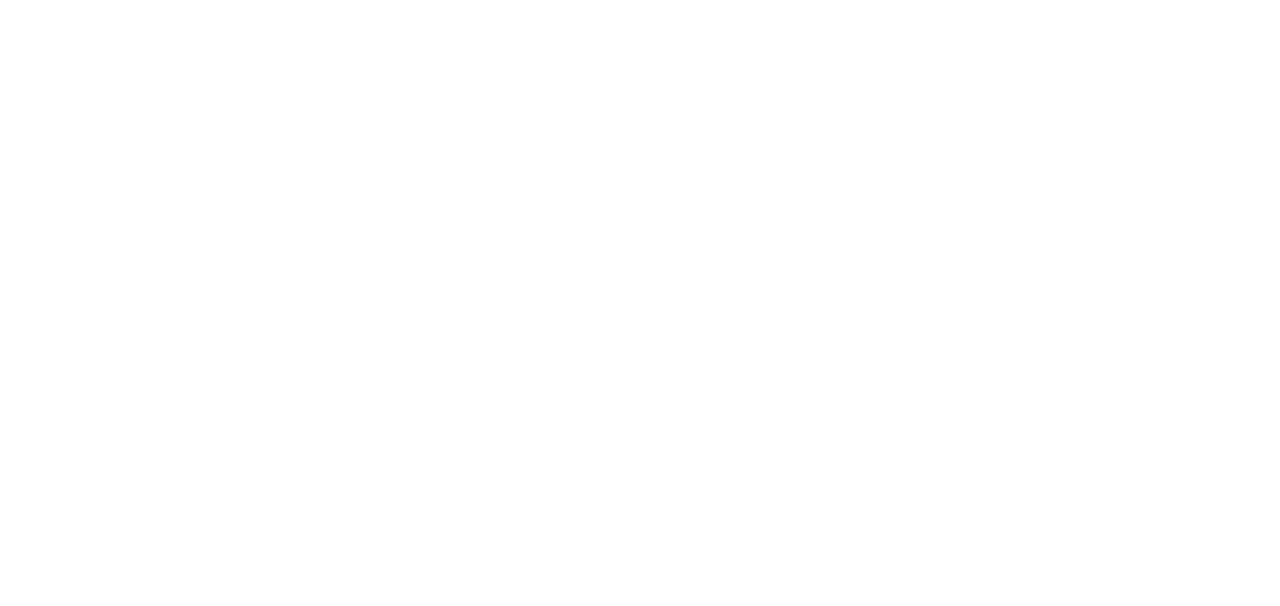
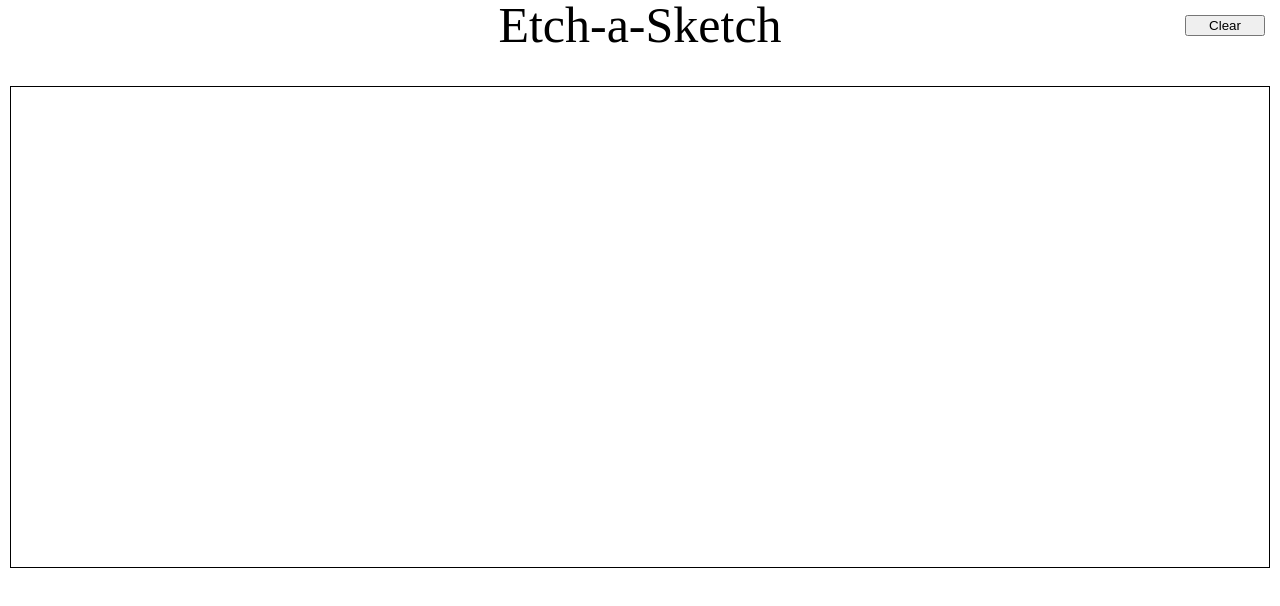
Before and after one commit to josh-wilson6289/etch-a-sketch, a plain HTML site: page index.html in a window 1280 px wide. Drawn offline with Linux system fonts and the light colour scheme.

Commit message:
set up with flexbox

```diff
--- a/index.html
+++ b/index.html
@@ -5,10 +5,16 @@
   <meta http-equiv="X-UA-Compatible" content="IE=edge">
   <meta name="viewport" content="width=device-width, initial-scale=1.0">
   <link rel="stylesheet" href="style.css">
-  <script src="index.js"></script>
+  <script src="index.js" defer></script>
   <title>Etch-a-Sketch</title>
 </head>
 <body>
+  <div class="header">
+  <h1>Etch-a-Sketch</h1>
+  <button id="clear-btn">Clear</button>
+  </div>
+  <div class="container">
 
+  </div>
 </body>
 </html>
--- a/index.js
+++ b/index.js
@@ -0,0 +1,46 @@
+const grid = document.querySelector(".container");
+const clearBtn = document.getElementById("clear-btn")
+
+clearBtn.addEventListener("click", () => {
+  clear();
+});
+
+createRows();
+createSquares();
+hoverSquares();
+
+function createRows () {
+  for (let i=0; i < 16; i++) {
+    let row = document.createElement("div");
+    row.classList.add("row");
+    grid.appendChild(row);
+  }
+}
+
+function createSquares () {
+  let rows = document.querySelectorAll(".row");
+  rows.forEach((row) => {
+    for (i=0; i < 16; i++) {
+      let square = document.createElement("div");
+      square.classList.add("square");
+      row.appendChild(square);
+    }
+  });
+}
+
+function hoverSquares () {
+  let squares = document.querySelectorAll(".square")
+  squares.forEach((square) => {
+    square.addEventListener("mouseover", function (e) {
+      e.target.style.backgroundColor = "black";
+    })
+  });
+  }
+
+  function clear () {
+    let squares = document.querySelectorAll(".square")
+    squares.forEach((square) => {
+      square.style.backgroundColor = "white";
+    })
+
+  }
--- a/style.css
+++ b/style.css
@@ -0,0 +1,93 @@
+/* http://meyerweb.com/eric/tools/css/reset/
+   v2.0 | 20110126
+   License: none (public domain)
+   CSS RESET
+*/
+
+html, body, div, span, applet, object, iframe,
+h1, h2, h3, h4, h5, h6, p, blockquote, pre,
+a, abbr, acronym, address, big, cite, code,
+del, dfn, em, img, ins, kbd, q, s, samp,
+small, strike, strong, sub, sup, tt, var,
+b, u, i, center,
+dl, dt, dd, ol, ul, li,
+fieldset, form, label, legend,
+table, caption, tbody, tfoot, thead, tr, th, td,
+article, aside, canvas, details, embed,
+figure, figcaption, footer, header, hgroup,
+menu, nav, output, ruby, section, summary,
+time, mark, audio, video {
+	margin: 0;
+	padding: 0;
+	border: 0;
+	font-size: 100%;
+	font: inherit;
+	vertical-align: baseline;
+}
+/* HTML5 display-role reset for older browsers */
+article, aside, details, figcaption, figure,
+footer, header, hgroup, menu, nav, section {
+	display: block;
+}
+body {
+	line-height: 1;
+}
+ol, ul {
+	list-style: none;
+}
+blockquote, q {
+	quotes: none;
+}
+blockquote:before, blockquote:after,
+q:before, q:after {
+	content: '';
+	content: none;
+}
+table {
+	border-collapse: collapse;
+	border-spacing: 0;
+}
+
+/* Custom CSS */
+.header {
+  display: flex;
+  justify-content: flex-start;
+  position: relative;
+  margin-bottom: 50px;
+}
+
+h1 {
+  text-align: center;
+  font-size: 50px;
+  flex: 0 1 auto;
+  position: absolute;
+  left: 50%;
+  transform: translateX(-50%);
+}
+
+#clear-btn {
+  flex: 0 1 auto;
+  margin-left: auto;
+  margin-right: 15px;
+  margin-top: 15px;
+  width: 80px;
+}
+
+.container {
+  margin-left: 10px;
+  margin-right: 10px;
+  display: flex;
+  flex-direction: column;
+  border: 1px solid black;
+}
+
+.row {
+  height: 30px;
+  width: 100%;
+  display: flex;
+}
+
+.square {
+  height: 30px;
+  width: 100%;
+}
```
